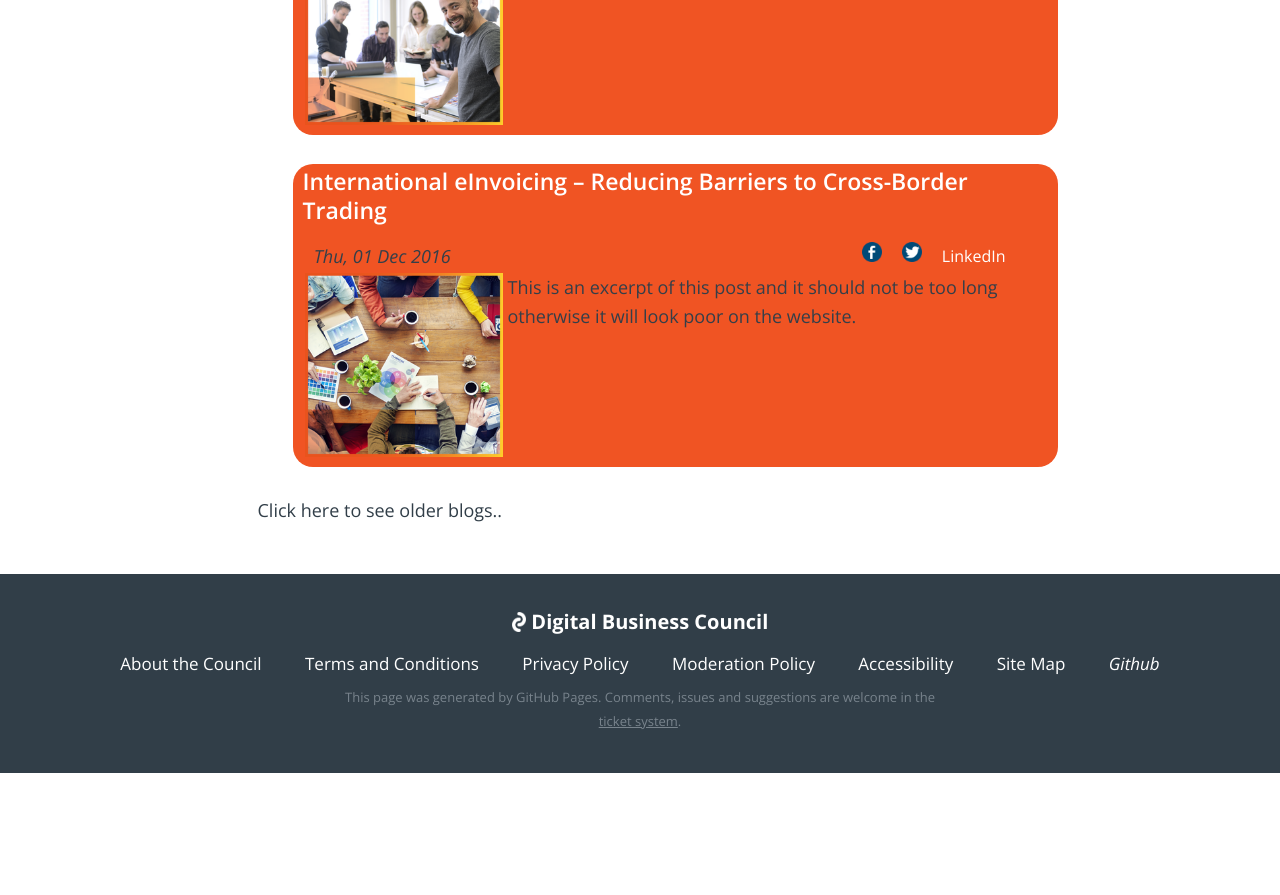
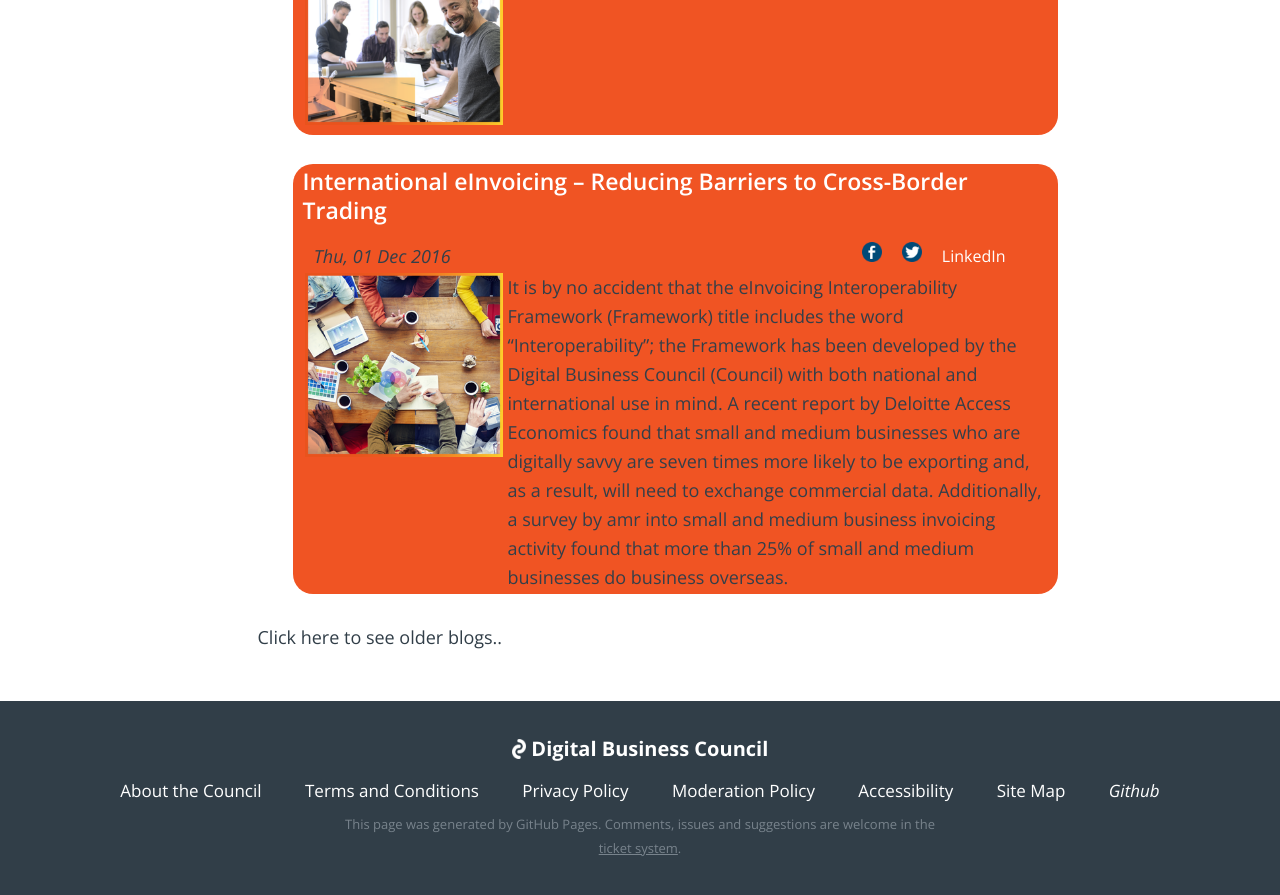
Before and after one commit to Digital-Business-Council/Digital-Business-Council.github.io, a Jekyll site: the page built from pages/business-zone/blogs/learning-centre.md, in a window 1280 px wide and 900 px high, scrolled down 644 px. Shown: the top 895 px of the window. Built offline with Jekyll 4.4.1, drawn with Linux system fonts in a browser that asks for light colours; before the commit the page ends 1417 px from its top, so only the background shows below that.

Commit message:
Update 2017-01-01-DCPAlternativeView.md

```diff
--- a/_posts/2017-01-01-DCPAlternativeView.md
+++ b/_posts/2017-01-01-DCPAlternativeView.md
@@ -5,7 +5,7 @@ date: 2016-12-1 16:16:01 +1000
 categories: DCP
 permalink: /learning-centre/20161201-1
 excerpt-image: /images/blogs/DBC_SquareformatPIC_04-01.png
-excerpt: This is an excerpt of this post and it should not be too long otherwise it will look poor on the website.
+excerpt: "It is by no accident that the eInvoicing Interoperability Framework (Framework) title includes the word “Interoperability”; the Framework has been developed by the Digital Business Council (Council) with both national and international use in mind. A recent report by Deloitte Access Economics found that small and medium businesses who are digitally savvy are seven times more likely to be exporting and, as a result, will need to exchange commercial data. Additionally, a survey by amr into small and medium business invoicing activity found that more than 25% of small and medium businesses do business overseas."
 ---
 
 # International eInvoicing – Reducing Barriers to Cross-Border Trading
```
